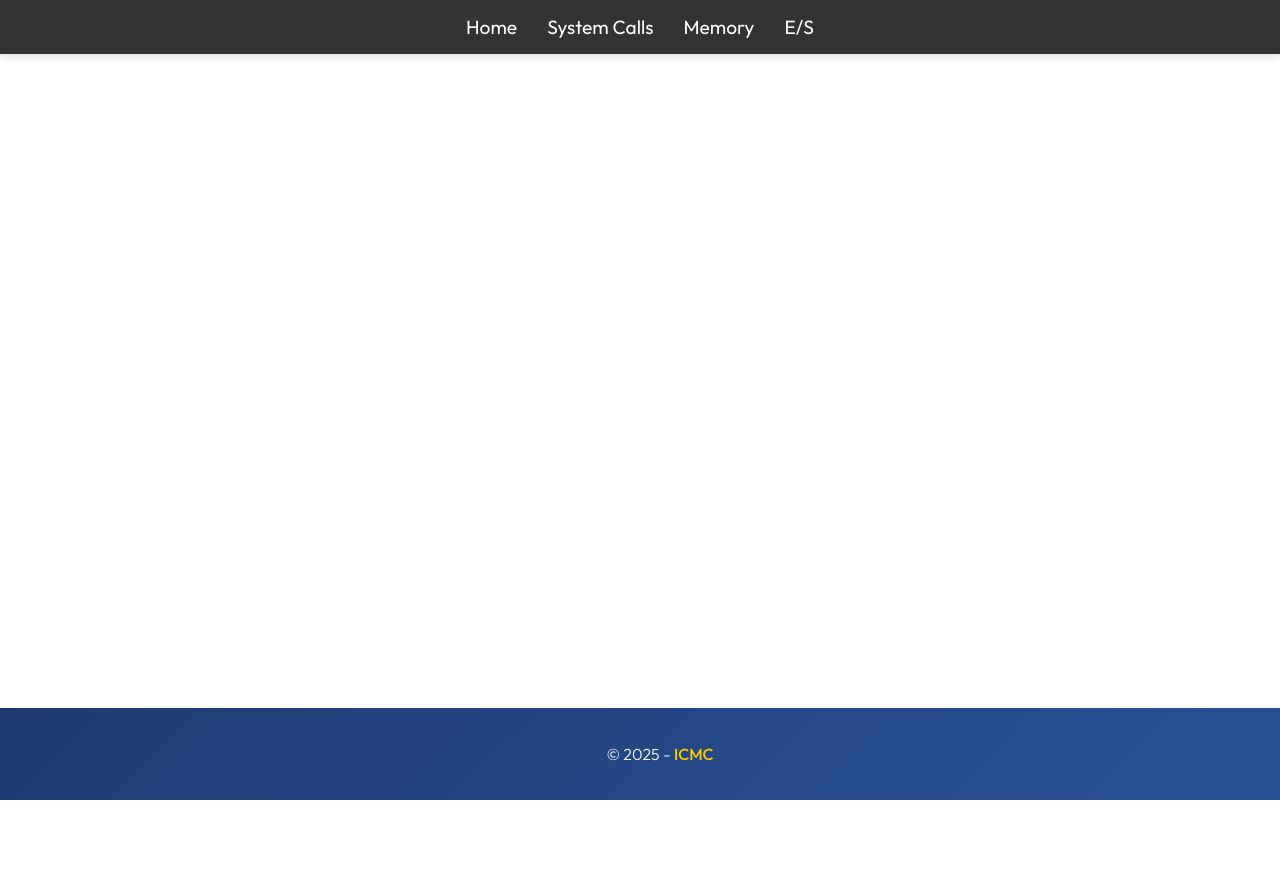
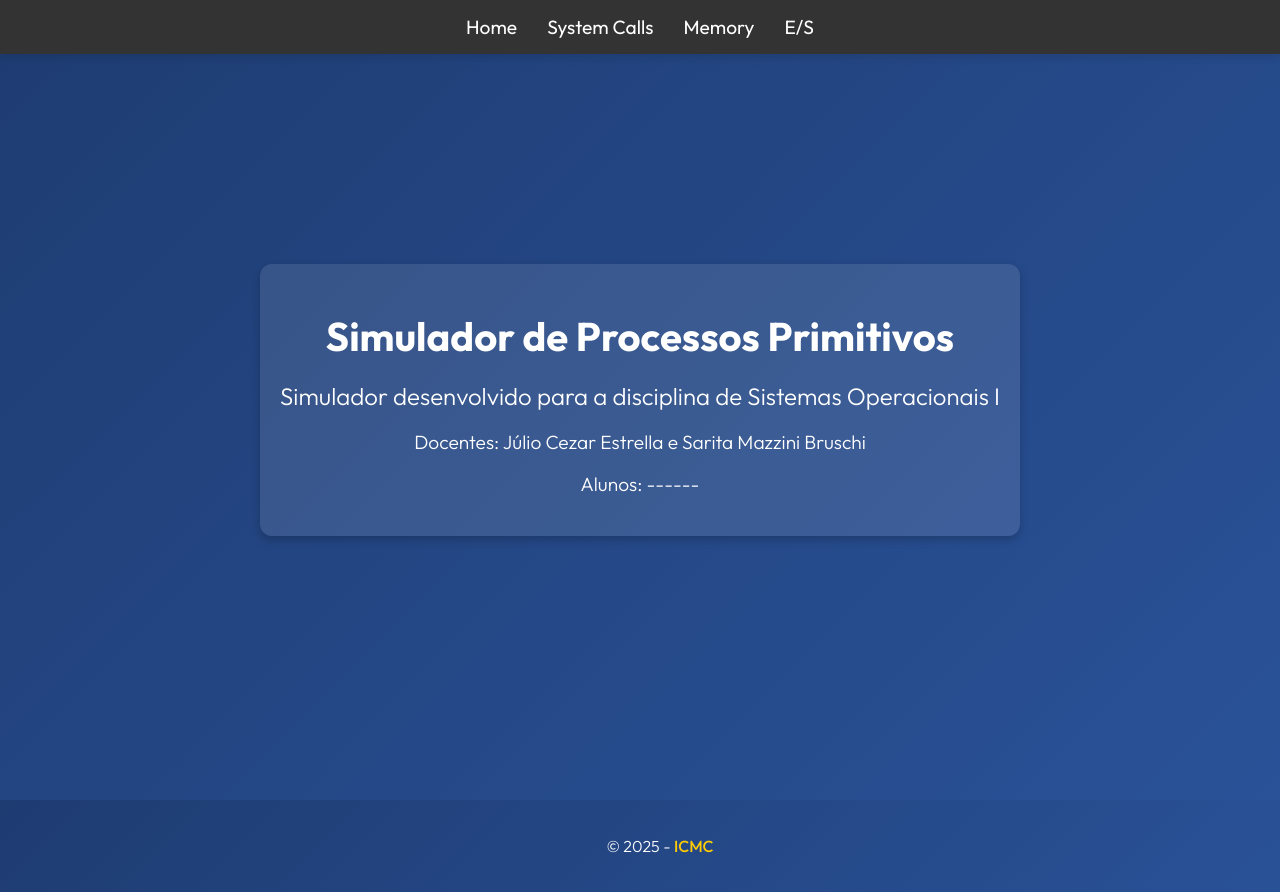
Before and after one commit to CleversonCSousa/projeto_SO, a React (Vite) app in the folder frontendSO/: page / in a window 1280 px wide. Before the commit the page ends 800 px from the top, so only its background shows below. Built offline with nearby package versions, Linux system fonts and the light colour scheme.

Commit message:
Small Changes

```diff
--- a/frontendSO/src/components/chart.tsx
+++ b/frontendSO/src/components/chart.tsx
@@ -23,11 +23,8 @@ const ChartComponent: React.FC = () => {
     }
   };
 
-  return (
-    <div>
-      <button onClick={fetchData}>Gerar Tabela</button>
-      {data && (
-        <table border={1} style={{ marginTop: "10px", borderCollapse: "collapse", width: "100%" }}>
+  const renderTable = (entries: [string, number][]) => (
+    <table border={1} style={{ marginTop: "10px", borderCollapse: "collapse", width: "48%" }}>
       <thead>
         <tr>
           <th style={{ padding: "8px", textAlign: "left" }}>Processo</th>
@@ -35,7 +32,7 @@ const ChartComponent: React.FC = () => {
         </tr>
       </thead>
       <tbody>
-            {Object.entries(data).map(([key, value]) => (
+        {entries.map(([key, value]) => (
           <tr key={key}>
             <td style={{ padding: "8px" }}>{key}</td>
             <td style={{ padding: "8px" }}>{formatNumber(value)}</td>
@@ -43,6 +40,24 @@ const ChartComponent: React.FC = () => {
         ))}
       </tbody>
     </table>
+  );
+
+  return (
+    <div>
+      <button onClick={fetchData}>Gerar Tabela</button>
+      {data && (
+        <div style={{ display: "flex", justifyContent: "space-between", gap: "10px" }}>
+          {(() => {
+            const entries = Object.entries(data);
+            const meio = Math.ceil(entries.length / 2);
+            return (
+              <>
+                {renderTable(entries.slice(0, meio))}
+                {renderTable(entries.slice(meio))}
+              </>
+            );
+          })()}
+        </div>
       )}
     </div>
   );
--- a/frontendSO/src/index.css
+++ b/frontendSO/src/index.css
@@ -7,5 +7,6 @@ body, html {
     margin: 0;
     padding: 0;
     background: transparent;
-    overflow-x: hidden; /* Bloqueia apenas a rolagem horizontal */
+    overflow-x: hidden;
+
 }
--- a/frontendSO/src/layout/layout.tsx
+++ b/frontendSO/src/layout/layout.tsx
@@ -7,7 +7,7 @@ const Layout = () => {
   return (
     <>
       <Navbar />
-      <div className="main-content" style={{ paddingTop: "60px", paddingBottom: "60px", overflowY: "auto", flex: 1 }}>
+      <div className="main-content" style={{ paddingTop: "0", paddingBottom: "0", overflowY: "auto", flex: 1 }}>
         <Outlet />
       </div>
 
--- a/frontendSO/src/pages/routes.tsx
+++ b/frontendSO/src/pages/routes.tsx
@@ -9,6 +9,7 @@ const AppRoutes = () => {
   return (
     <Routes>
       <Route path="/" element={<Layout />}>
+        <Route index element={<App />} />
         <Route path="home" element={<App />} />
         <Route path="syscall" element={<Syscall/>} />
         <Route path="memo" element={<Memo/>} />
--- a/frontendSO/src/styles/App.module.css
+++ b/frontendSO/src/styles/App.module.css
@@ -20,15 +20,18 @@
   margin-bottom: 10px;
 }
 
+h2, h3 {
+  font-weight: 300;
+}
+
 h2 {
   font-size: 1.5rem;
-    font-weight: 300;
 }
 
 h3 {
   font-size: 1.2rem;
-    font-weight: 300;
 }
-  .text{
-    line-height: 0.8;
+
+.text {
+  line-height: 1.2;
 }
--- a/frontendSO/src/styles/ES.module.css
+++ b/frontendSO/src/styles/ES.module.css
@@ -1,8 +1,8 @@
 .container {
   display: flex;
-  flex-direction: column; /* Alinha os itens na vertical */
-  justify-content: center; /* Alinha os itens no centro verticalmente */
-  align-items: center; /* Alinha os itens no centro horizontalmente */
+  flex-direction: column;
+  justify-content: center;
+  align-items: center;
   height: 100vh;
   background: linear-gradient(135deg, #1e3c72, #2a5298);
   color: white;
--- a/frontendSO/src/styles/Footer.module.css
+++ b/frontendSO/src/styles/Footer.module.css
@@ -3,13 +3,13 @@
   color: white;
   text-align: center;
   padding: 20px;
-  position: fixed;
+  position: relative;
   bottom: 0;
   width: 100%;
   font-size: 1rem;
   font-weight: 300;
-  z-index: 1000;
 }
+
 .footer a {
   color: #ffcc00;
   text-decoration: none;
--- a/frontendSO/src/styles/Layout.module.css
+++ b/frontendSO/src/styles/Layout.module.css
@@ -1,6 +1,6 @@
 .main-content {
-    padding-top: 60px; /* Ajuste conforme a altura da navbar */
-    padding-bottom: 60px; /* Ajuste conforme a altura do footer */
-    overflow-y: auto; /* Permite a rolagem do conteúdo */
-    flex: 1; /* Faz o conteúdo ocupar o espaço restante entre a navbar e o footer */
+    padding-top: 0;
+    padding-bottom: 60px;
+    overflow-y: auto;
+    flex: 1;
 }
--- a/frontendSO/src/styles/Navbar.module.css
+++ b/frontendSO/src/styles/Navbar.module.css
@@ -25,6 +25,7 @@
   text-decoration: none;
   color: white;
   font-size: 1.2rem;
+  transition: color 0.3s ease;
 }
 
 .navLink:hover {
```
Lines whose indentation alone changed are shown as unchanged.
